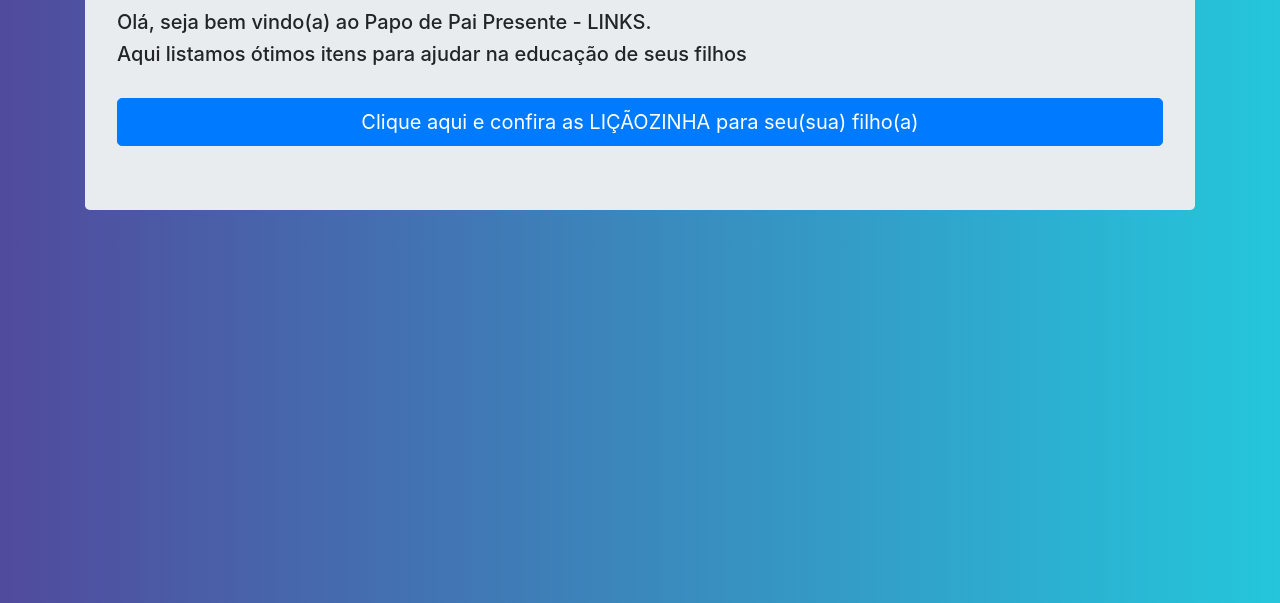
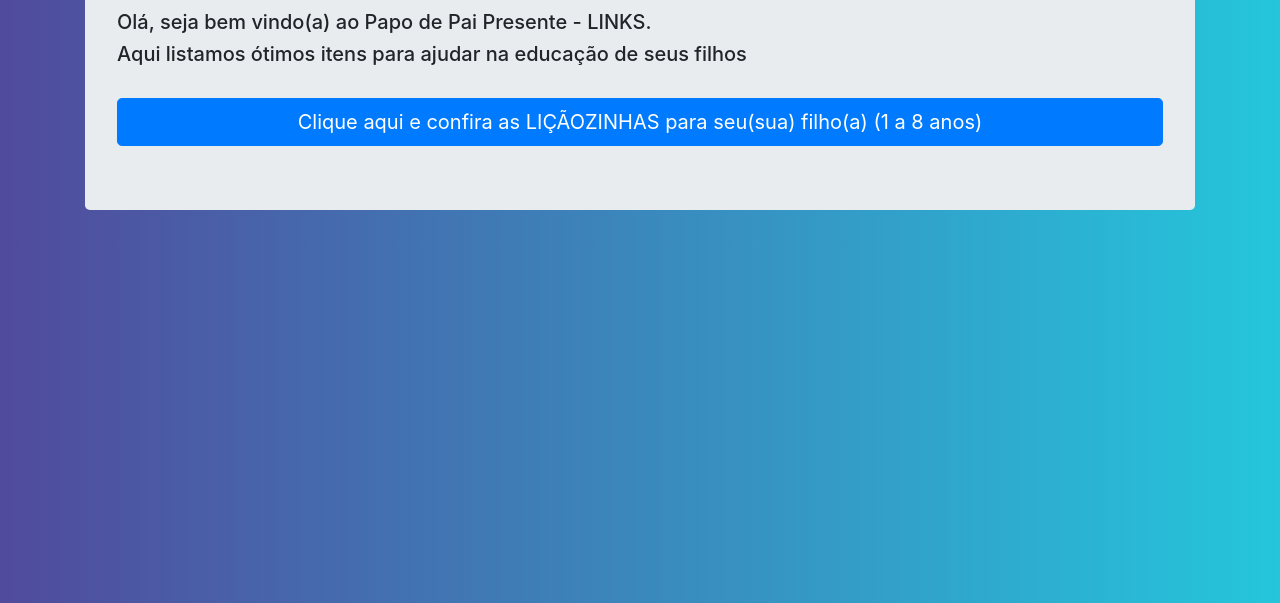
Before and after one commit to papodepaipresente/papodepaipresente.github.io, a plain HTML site: page index.html in a window 1280 px wide. Shown: the part 197-800 px from the top of the page. Drawn offline with nearby package versions, Linux system fonts and the light colour scheme.

Commit message:
Update index.html

```diff
--- a/index.html
+++ b/index.html
@@ -26,7 +26,7 @@
       <h5 class="display-10">Olá, seja bem vindo(a) ao Papo de Pai Presente - LINKS.</h5>
       <h5 class="display-10"> Aqui listamos ótimos itens para ajudar na educação de seus filhos</h5>
     </br>
-      <a href="https://go.hotmart.com/A44531595X" class="btn btn-primary btn-lg btn-block" role="button">Clique aqui e confira as LIÇÃOZINHA para seu(sua) filho(a)</a>
+      <a href="https://go.hotmart.com/A44531595X" class="btn btn-primary btn-lg btn-block" role="button">Clique aqui e confira as LIÇÃOZINHAS para seu(sua) filho(a) (1 a 8 anos)</a>
     </div>
     </div>
 
```
